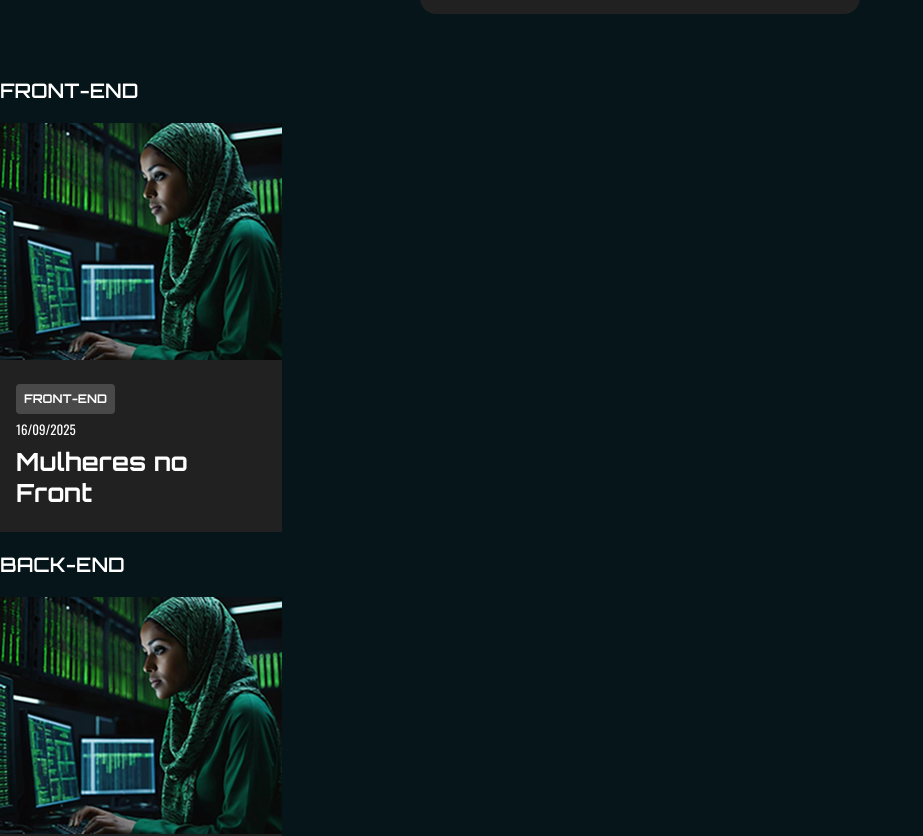
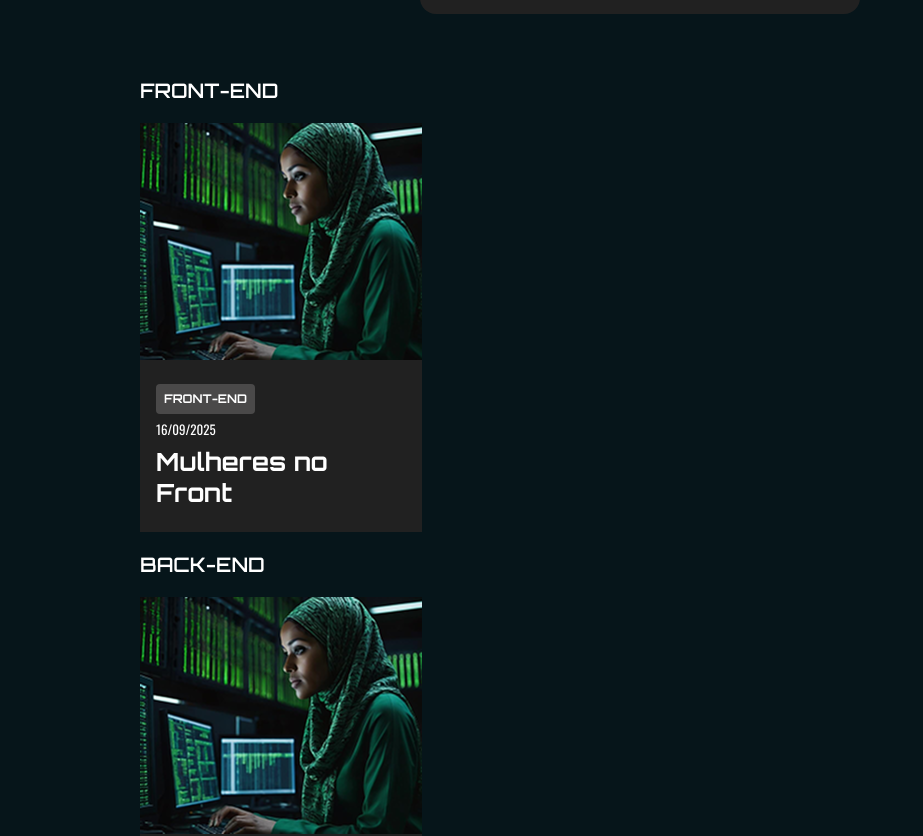
Before and after one commit to pireslima18/TecBoard, a React (Vite) app: page / in a window 1280 px wide. Shown: the part 1237-2073 px from the top of the page, without its empty margins (0-923 px from the left). Built offline with nearby package versions, Linux system fonts and the light colour scheme; a web font is replaced by a local one.

Commit message:
main: Subindo ajustes

```diff
--- a/src/App.css
+++ b/src/App.css
@@ -7,3 +7,15 @@
   display: flex;
   justify-content: center;
 }
+
+.container {
+  width: 1000px;
+  max-width: 90%;
+  margin: 0 auto;
+}
+
+.eventos {
+  display: flex;
+  gap: 24px;
+  flex-wrap: nowrap;
+}
--- a/src/App.jsx
+++ b/src/App.jsx
@@ -44,7 +44,6 @@
   ])
 
   function adicionarEvento (evento) {
-    eventos.push(evento)
     setEventos([...eventos, evento])
   }
 
@@ -61,18 +60,23 @@
         aoSubmeter={adicionarEvento}
       />
 
+      <section className='container'>
         {temas.map( function(item) {
           return (
             <section key={item.id}>
               <Tema tema={item}/>
+              <div className='eventos'>
                 {
                   eventos.map(function (item, index) {
                     return <CardEvento evento={item} key={index} />
                   })
                 }
+              </div>
             </section>
           )
         })}
+      </section>
+
     </main>
   )
 }
--- a/src/componentes/FormularioDeEvento/index.jsx
+++ b/src/componentes/FormularioDeEvento/index.jsx
@@ -12,7 +12,9 @@
 
     const evento = {
       capa: formData.get('capa'),
-      tema: formData.get('tema'),
+      tema: temas.find(function (item) {
+        return item.id == formData.get('tema')
+      }),
       data: new Date(formData.get('dataEvento')),
       titulo: formData.get('nomeEvento'),
     }
```
Lines whose indentation alone changed are shown as unchanged.
